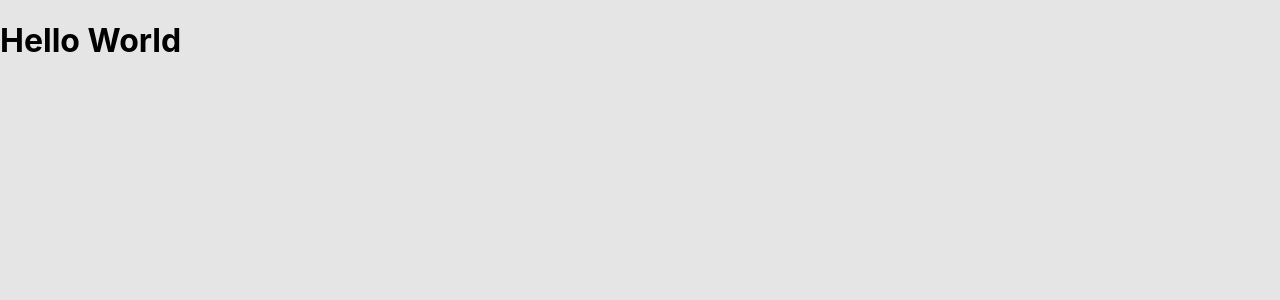
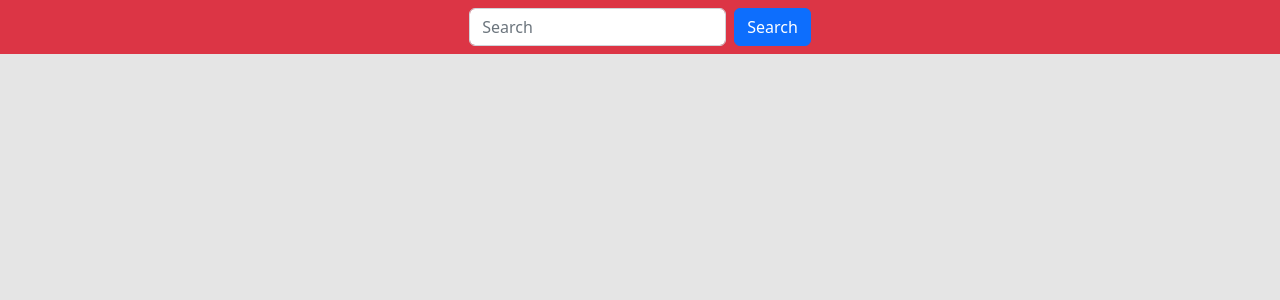
Before and after one commit to haroldnc/copywrite-prueba, a React (Create React App) app in the folder client/: page / in a window 1280 px wide. Shown: the top 300 px of the page. Built offline with nearby package versions, Linux system fonts and the light colour scheme.

Commit message:
Acomplamos en App el componente NavBar

```diff
--- a/client/src/App.js
+++ b/client/src/App.js
@@ -1,10 +1,12 @@
 import React from "react";
+import "bootstrap/dist/css/bootstrap.min.css";
+import NavBar from "./components/NavBar";
 
 function App() {
     return (
-        <div className="App">
-            <h1>Hello World</h1>
-        </div>
+        <>
+            <NavBar />
+        </>
     );
 }
 
```
